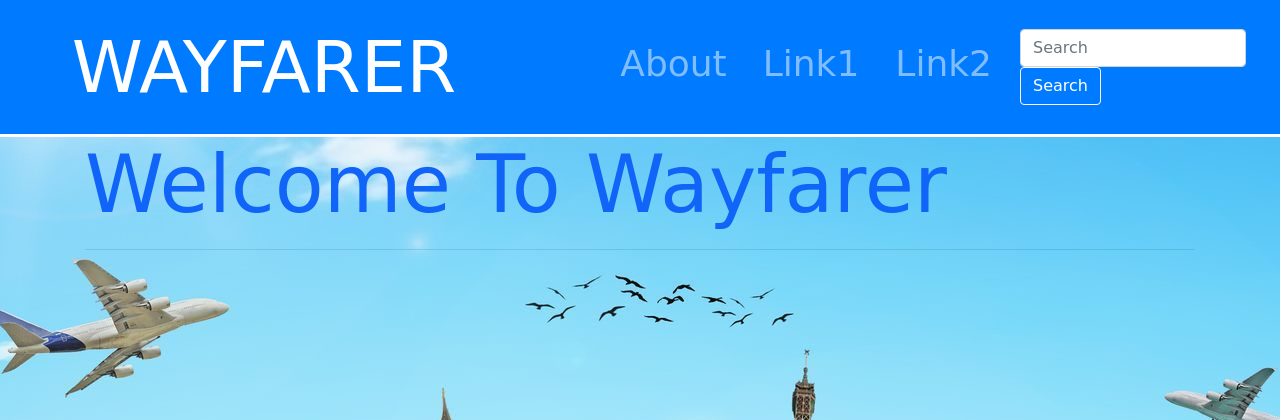
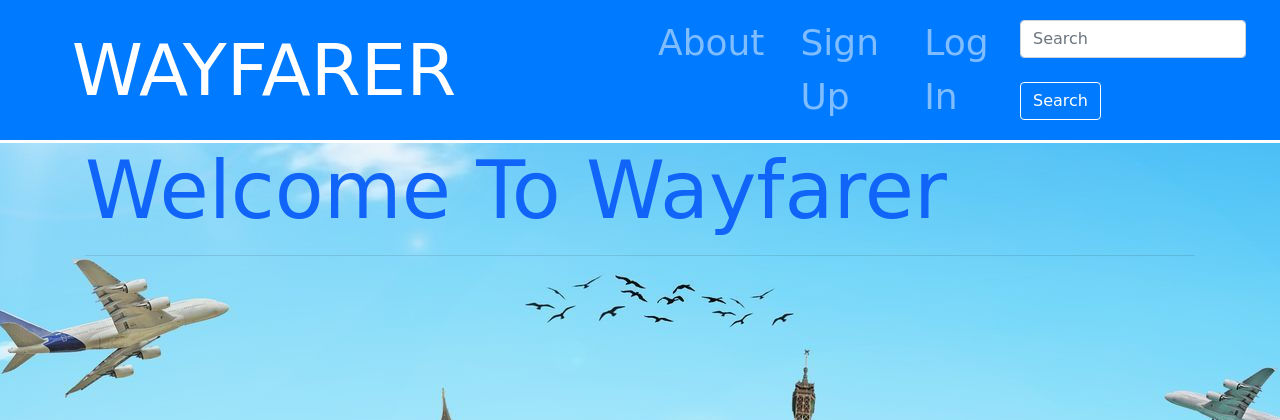
Before and after one commit to skaiser33/wayfarer, a Django app: page / in a window 1280 px wide. Shown: the top 420 px of the page. Run offline with Django 3.2, Linux system fonts and the light colour scheme; some libraries are stand-ins or nearby versions; some web fonts are replaced.

Commit message:
adds sign up and login to nav bar

```diff
--- a/main_app/templates/base.html
+++ b/main_app/templates/base.html
@@ -39,10 +39,10 @@
           <a class="nav-link" href="/about">About</a>
         </li>
         <li class="nav-item">
-          <a class="nav-link" href="#">Link1</a>
+          <a class="nav-link" href="{% url 'signup' %}">Sign Up</a>
         </li>
         <li class="nav-item">
-          <a class="nav-link" href="#">Link2</a>
+          <a class="nav-link" href="{% url 'login' %}">Log In</a>
         </li>
         {% comment %} <li class="nav-item dropdown">
           <a class="nav-link dropdown-toggle" href="#" id="navbarDropdownMenuLink" data-toggle="dropdown" aria-haspopup="true" aria-expanded="false">Dropdown</a>
--- a/main_app/views.py
+++ b/main_app/views.py
@@ -1,4 +1,4 @@
-from django.shortcuts import render
+from django.shortcuts import render, redirect
 from django.http import HttpResponse
 from django.contrib.auth import login
 from django.contrib.auth.forms import UserCreationForm
```
